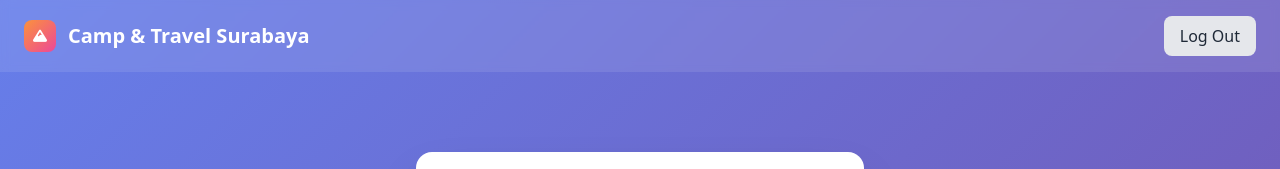
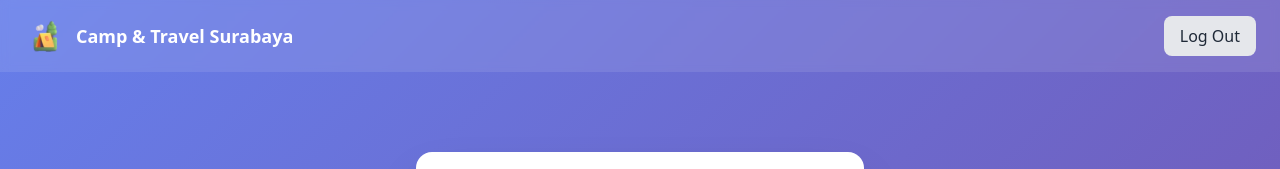
Before and after one commit to Abaysaputra/camp-and-travel-surabaya-freelance-, a website: page Assets/biodata_customer.html in a window 1280 px wide. Shown: the top 169 px of the page. Drawn offline with nearby package versions, Linux system fonts and the light colour scheme.

Commit message:
Standardize logo usage across all pages - replace mountain icon with brand logo image

```diff
--- a/Assets/biodata_customer.html
+++ b/Assets/biodata_customer.html
@@ -20,10 +20,8 @@
             <div class="flex items-center justify-between">
                 <!-- Logo and Title -->
                 <div class="flex items-center space-x-3">
-                    <div class="w-8 h-8 bg-gradient-to-br from-orange-400 to-pink-500 rounded-lg flex items-center justify-center">
-                        <i class="fas fa-mountain text-white text-sm"></i>
-                    </div>
-                    <h1 class="text-white text-xl font-bold">Camp & Travel Surabaya</h1>
+                    <img src="Assets/logo camppp.png" alt="Logo" class="h-10 w-10 rounded-lg">
+                    <span class="text-lg font-bold text-white">Camp & Travel Surabaya</span>
                 </div>
                 <!-- Log Out Button -->
                 <button onclick="window.location.href='login.html'"
```
Also changed, not shown: Assets/biodata_customer_form.html (+2 -4 lines), Assets/book_trip.html (+2 -4 lines), Assets/booking_trip_customer.html (+2 -4 lines), Assets/data_customer.html (+2 -4 lines), Assets/paket_trip.html (+2 -4 lines), Assets/riwayat_customer.html (+2 -4 lines), public/biodata_customer.html (+2 -4 lines), public/biodata_customer_form.html (+2 -4 lines), public/book_trip.html (+2 -4 lines), public/booking_trip_customer.html (+2 -4 lines), public/data_customer.html (+2 -4 lines), public/paket_trip.html (+2 -4 lines), public/riwayat_customer.html (+2 -4 lines).
